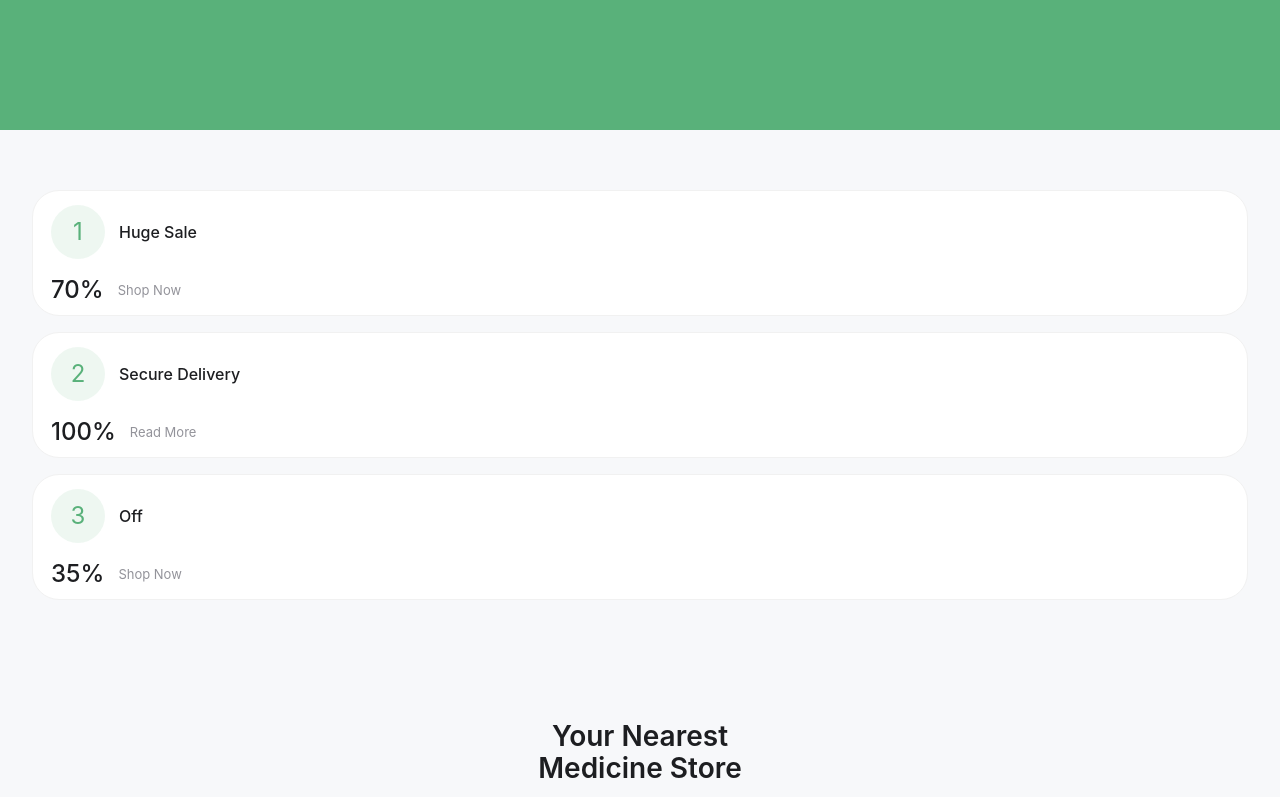
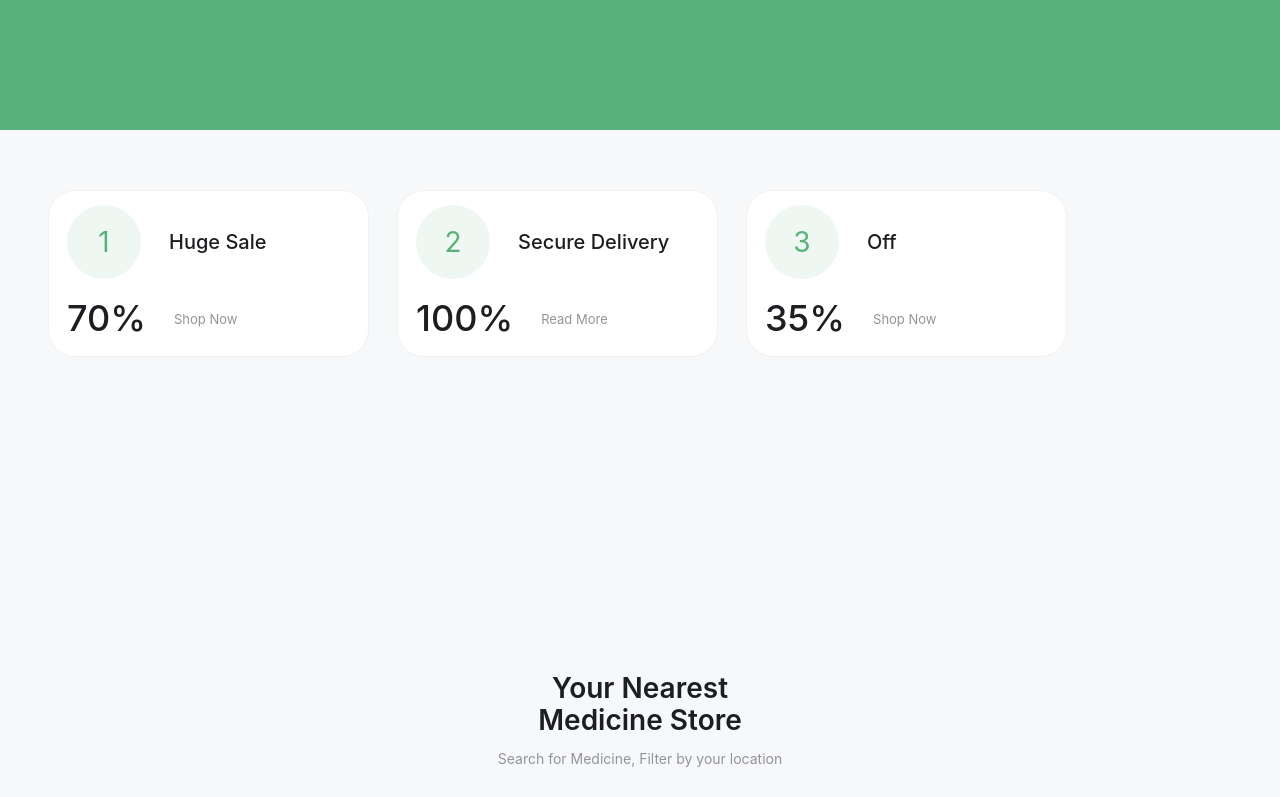
Before and after one commit to svmoskalyov/e-pharmacy, a React (Vite) app: page /home in a window 1280 px wide. Shown: the part 698-1495 px from the top of the page. Built offline with nearby package versions, Linux system fonts and the light colour scheme; no server answers; the database is empty.

Commit message:
Update PromoBanners.module.scss

```diff
--- a/src/components/PromoBanners/PromoBanners.module.scss
+++ b/src/components/PromoBanners/PromoBanners.module.scss
@@ -3,6 +3,14 @@
   flex-direction: column;
   gap: 16px;
   height: 410px;
+
+  @media screen and (min-width: 768px) {
+    flex-direction: row;
+    flex-wrap: wrap;
+    gap: 28px;
+    padding: 0 16px;
+    height: 362px;
+  }
 }
 
 .item {
@@ -15,6 +23,11 @@
   background-color: var(--text-secondary);
   border: 1px solid #f1f1f1;
   border-radius: 27px;
+
+  @media screen and (min-width: 768px) {
+    height: 167px;
+    width: 321px;
+  }
 }
 
 .box {
@@ -22,6 +35,10 @@
   align-items: center;
   gap: 14px;
   height: 100%;
+
+  @media screen and (min-width: 768px) {
+    gap: 28px;
+  }
 }
 
 .number {
@@ -35,6 +52,13 @@
   color: var(--accent);
   background-color: var(--accent-muted);
   border-radius: 50%;
+
+  @media screen and (min-width: 768px) {
+    height: 74px;
+    width: 74px;
+    font-size: 28px;
+    line-height: 28px;
+  }
 }
 
 .title {
@@ -42,12 +66,22 @@
   font-weight: 500;
   line-height: 22px;
   text-transform: capitalize;
+
+  @media screen and (min-width: 768px) {
+    font-size: 20px;
+    line-height: 28px;
+  }
 }
 
 .discount {
   font-size: 24px;
   font-weight: 500;
   line-height: 33px;
+
+  @media screen and (min-width: 768px) {
+    font-size: 36px;
+    line-height: 51px;
+  }
 }
 
 .btn {
```
